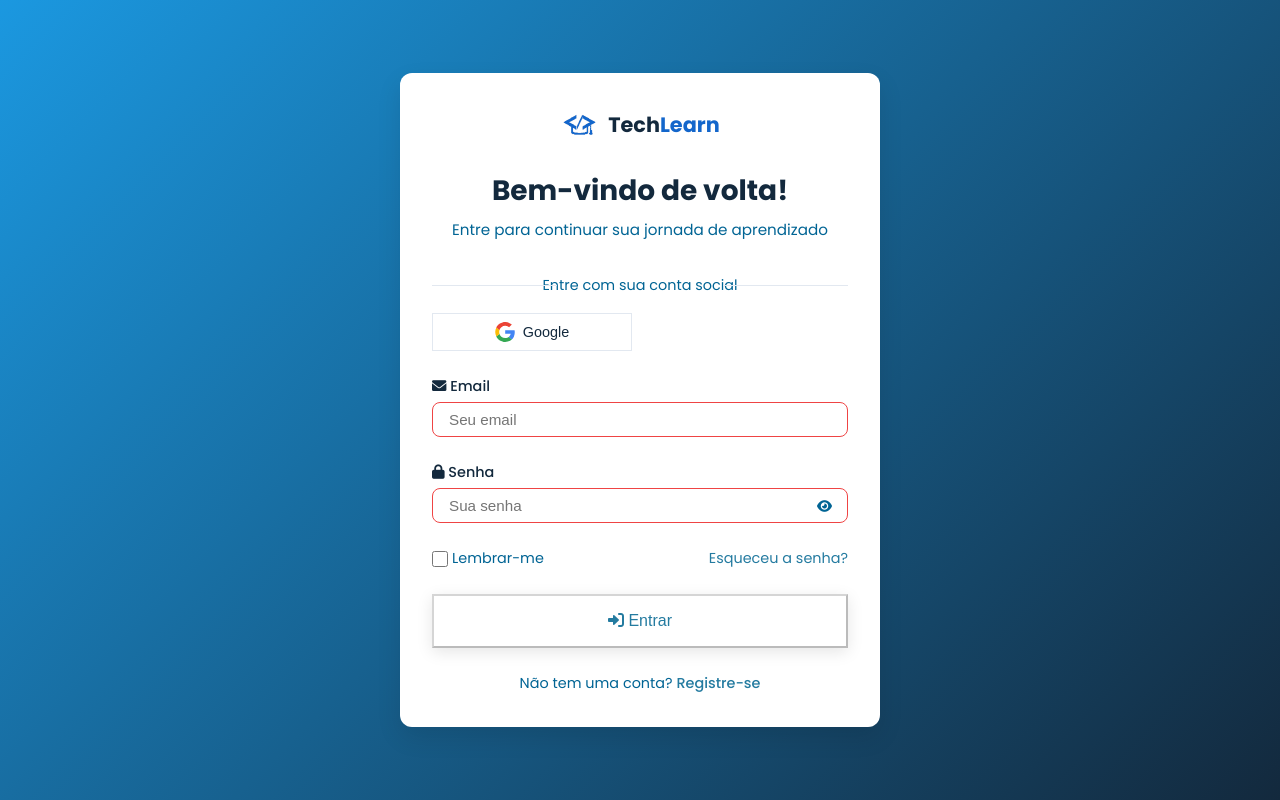
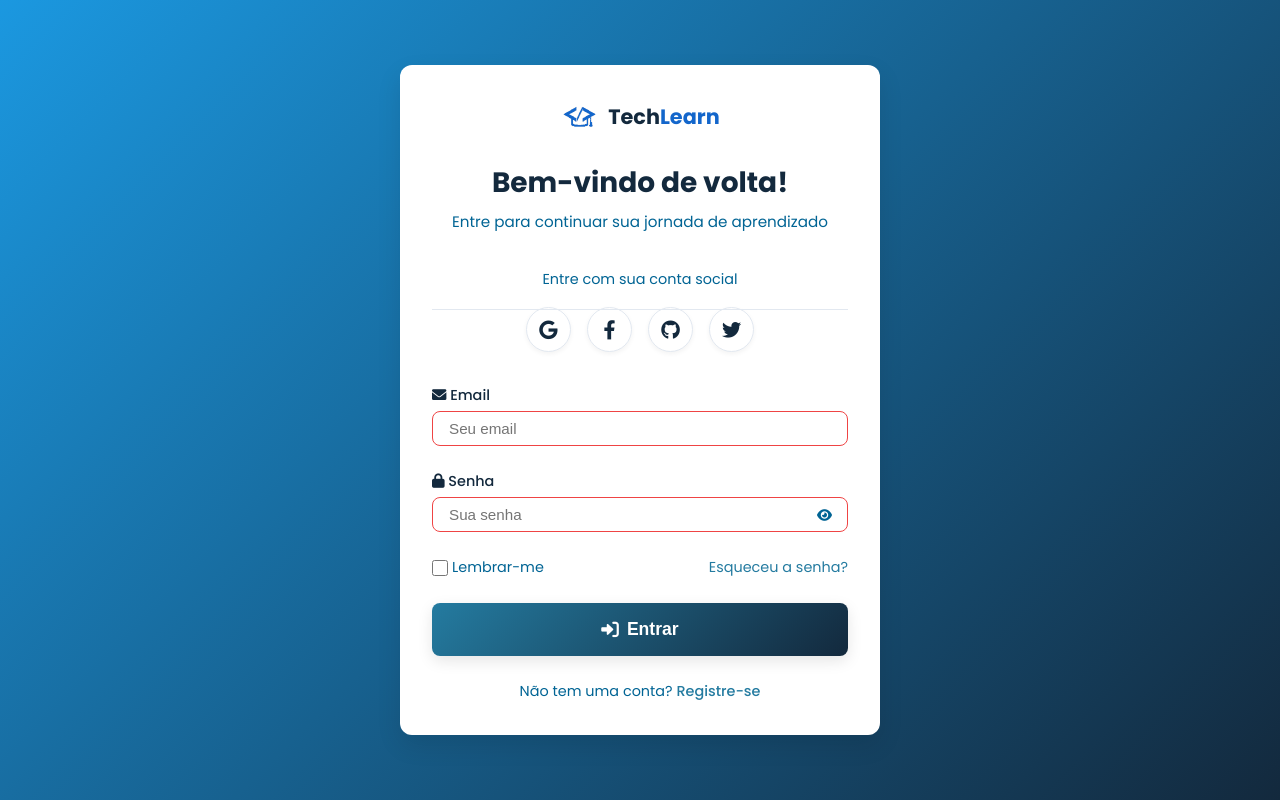
Before and after one commit to magat0n/Tech-Learn-UNIMAR, a plain HTML site: page paginas/login.html in a window 1280 px wide. Drawn offline with nearby package versions, Linux system fonts and the light colour scheme.

Commit message:
melhorando a pagina de login

```diff
--- a/paginas/login.html
+++ b/paginas/login.html
@@ -26,9 +26,17 @@
             <div class="social-login">
                 <p>Entre com sua conta social</p>
                 <div class="social-buttons">
-                    <button id="google-login" class="btn-social">
-                        <img src="../images/google.svg" alt="Google">
-                        Google
+                    <button id="google-login" class="btn-social-icon">
+                        <i class="fab fa-google"></i>
+                    </button>
+                    <button class="btn-social-icon">
+                        <i class="fab fa-facebook-f"></i>
+                    </button>
+                    <button class="btn-social-icon">
+                        <i class="fab fa-github"></i>
+                    </button>
+                    <button class="btn-social-icon">
+                         <i class="fab fa-twitter"></i>
                     </button>
                 </div>
             </div>
--- a/styles/login.css
+++ b/styles/login.css
@@ -132,16 +132,23 @@
     color: var(--primary-dark);
 }
 
-.login-btn, .register-btn {
-    width: 100%;
-    padding: var(--spacing-md);
-    font-size: 1rem;
-    margin-bottom: var(--spacing-lg);
+/* Social login */
+.social-login {
+    text-align: center;
+    margin: var(--spacing-xl) 0;
+    position: relative;
+    animation: slideDown 0.5s ease-out 0.5s backwards;
 }
 
-.social-login {
-    text-align: center;
-    margin-bottom: var(--spacing-lg);
+.social-login::before {
+    content: '';
+    position: absolute;
+    top: 50%;
+    left: 0;
+    right: 0;
+    height: 1px;
+    background: var(--border);
+    z-index: 0;
 }
 
 .social-login p {
@@ -149,71 +156,108 @@
     font-size: 0.9rem;
     margin-bottom: var(--spacing-md);
     position: relative;
+    display: inline-block;
+    background: white;
+    padding: 0 var(--spacing-md);
+    z-index: 1;
+    transition: color 0.3s ease, background 0.3s ease;
 }
 
-.social-login p::before,
-.social-login p::after {
-    content: '';
-    position: absolute;
-    top: 50%;
-    width: 30%;
-    height: 1px;
-    background: var(--border);
-}
-
-.social-login p::before {
-    left: 0;
-}
-
-.social-login p::after {
-    right: 0;
+@media (prefers-color-scheme: dark) {
+    .social-login p {
+        background: rgba(30, 30, 30, 0.95);
+        color: var(--text-secondary);
+    }
 }
 
 .social-buttons {
-    display: grid;
-    grid-template-columns: 1fr 1fr;
+    display: flex;
+    justify-content: center;
     gap: var(--spacing-md);
+    flex-wrap: wrap;
 }
 
-.social-buttons button {
+.btn-social-icon {
+    display: flex;
+    align-items: center;
+    justify-content: center;
+    width: 45px;
+    height: 45px;
+    border: 1px solid var(--border);
+    border-radius: 50%;
+    background: white;
+    color: var(--text-primary);
+    font-size: 1.2rem;
+    transition: all 0.3s ease;
+    cursor: pointer;
+    box-shadow: 0 2px 5px rgba(0, 0, 0, 0.05);
+}
+
+.btn-social-icon:hover {
+    border-color: var(--primary);
+    transform: translateY(-2px);
+    box-shadow: 0 4px 12px rgba(0, 0, 0, 0.1);
+}
+
+.btn-social-icon:active {
+    transform: translateY(0);
+    box-shadow: none;
+}
+
+.btn-social-icon i {
+    transition: color 0.3s ease, transform 0.3s ease;
+}
+
+.btn-social-icon:hover i {
+    color: var(--primary);
+    transform: scale(1.1);
+}
+
+/* Botão de login principal */
+.login-btn {
+    width: 100%;
+    padding: var(--spacing-md);
+    font-size: 1.1rem;
+    font-weight: 600;
+    margin-bottom: var(--spacing-lg);
+    position: relative;
+    overflow: hidden;
+    border: none;
+    border-radius: var(--radius-md);
+    cursor: pointer;
     display: flex;
     align-items: center;
     justify-content: center;
     gap: var(--spacing-sm);
-    padding: var(--spacing-sm);
-    border: 1px solid var(--border);
-    background: white;
-    color: var(--text-primary);
-    font-size: 0.9rem;
     transition: all 0.3s ease;
+    background: linear-gradient(135deg, var(--primary), var(--primary-dark));
+    color: white;
+    box-shadow: 0 5px 15px rgba(0, 0, 0, 0.1);
+    animation: slideUp 0.5s ease-out 0.4s backwards;
 }
 
-.social-buttons button:hover {
-    background: var(--light);
-    border-color: var(--primary);
+.login-btn:hover {
+    background: linear-gradient(135deg, var(--primary-dark), var(--primary));
+    transform: translateY(-3px);
+    box-shadow: 0 8px 20px rgba(0, 0, 0, 0.2);
 }
 
-.btn-social {
-    display: flex;
-    align-items: center;
-    justify-content: center;
-    gap: var(--spacing-sm);
-    padding: var(--spacing-sm);
-    border: 1px solid var(--border);
-    background: white;
-    color: var(--text-primary);
-    font-size: 0.9rem;
-    transition: all 0.3s ease;
+.login-btn:active {
+    transform: translateY(0);
+    box-shadow: 0 3px 10px rgba(0, 0, 0, 0.15);
 }
 
-.btn-social:hover {
-    background: var(--light);
-    border-color: var(--primary);
+.login-btn i {
+    transition: transform 0.3s ease;
 }
 
-.btn-social img {
-    width: 20px;
-    height: 20px;
+.login-btn:hover i {
+    transform: scale(1.1);
+}
+
+.login-btn .loading-spinner {
+    position: absolute;
+    right: var(--spacing-md);
 }
 
 .register-link, .login-link {
@@ -252,13 +296,50 @@
     }
 }
 
+@keyframes slideDown {
+    from {
+        opacity: 0;
+        transform: translateY(-20px);
+    }
+    to {
+        opacity: 1;
+        transform: translateY(0);
+    }
+}
+
+@keyframes slideUp {
+    from {
+        opacity: 0;
+        transform: translateY(20px);
+    }
+    to {
+        opacity: 1;
+        transform: translateY(0);
+    }
+}
+
 /* Responsividade */
 @media (max-width: 480px) {
     .login-card {
         padding: var(--spacing-lg);
     }
 
+    .social-login {
+        margin: var(--spacing-lg) 0;
+    }
+
     .social-buttons {
-        grid-template-columns: 1fr;
+        gap: var(--spacing-sm);
+    }
+
+    .btn-social-icon {
+        width: 40px;
+        height: 40px;
+        font-size: 1rem;
+    }
+
+    .login-btn {
+        padding: var(--spacing-sm);
+        font-size: 1rem;
     }
 }
```
